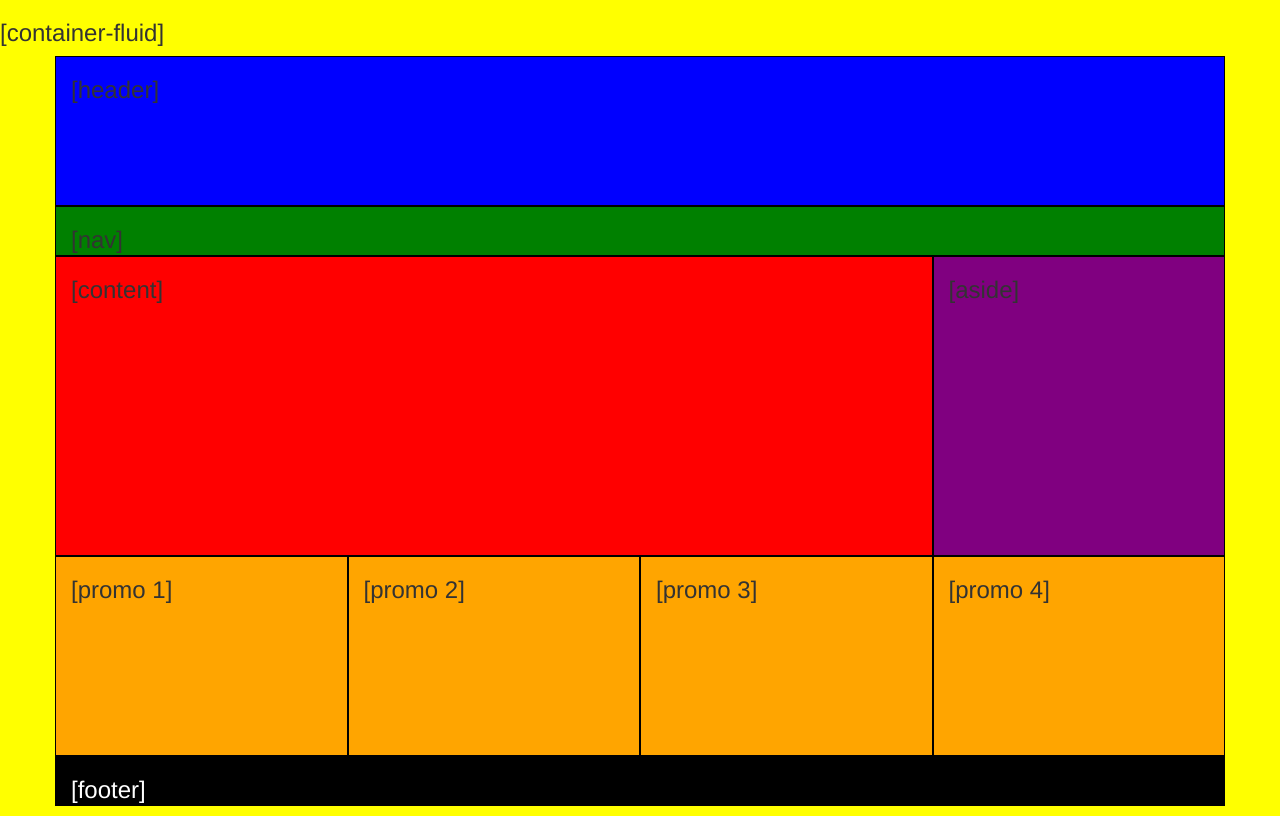
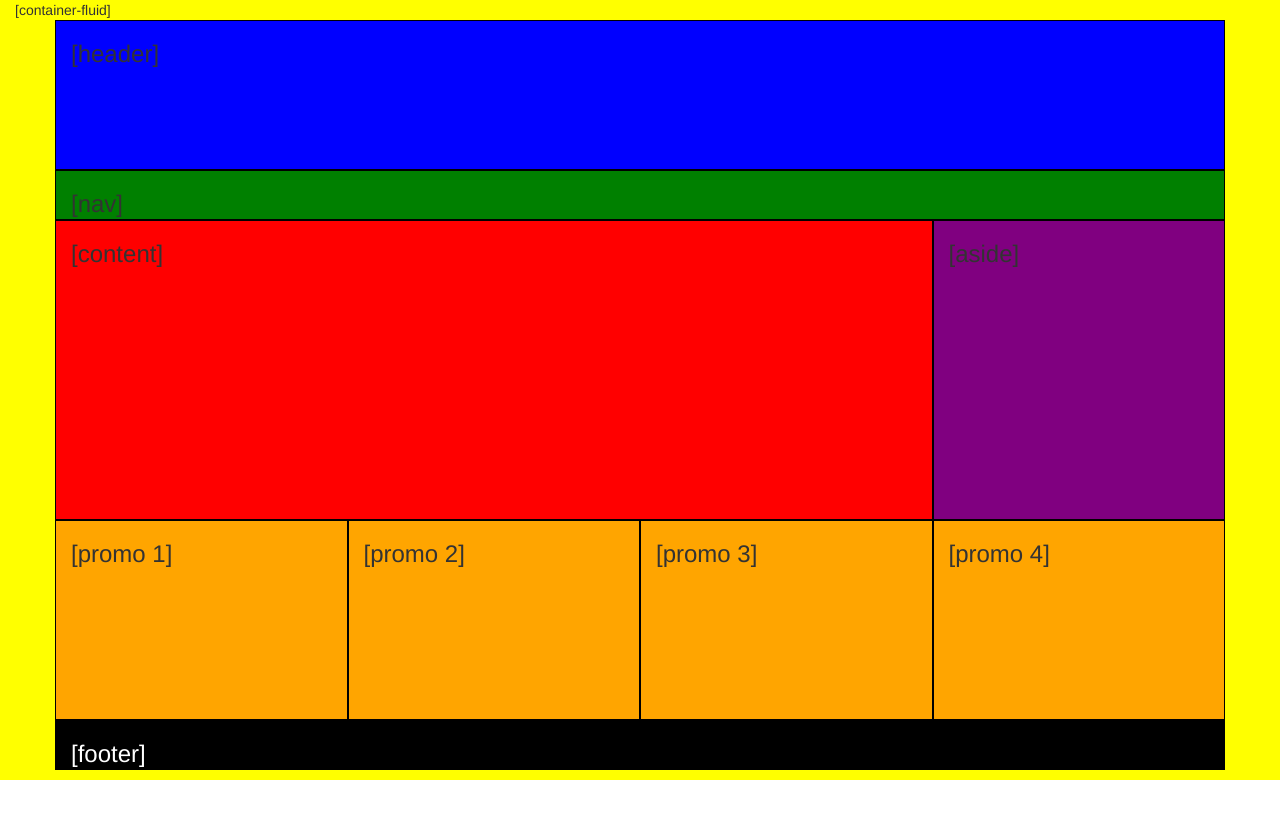
Before and after one commit to mkparker/day03gridtakehome, a plain HTML site: page index.html in a window 1280 px wide. Drawn offline with nearby package versions, Linux system fonts and the light colour scheme.

Commit message:
layout02

```diff
--- a/index.html
+++ b/index.html
@@ -18,8 +18,9 @@
 
   <div class="container-fluid">
     <div class="row">
-    <h3>[container-fluid]</h3>
-  </div>
+    <div class="col-md-12"<h3>[container-fluid]</h3></div>
+    </div>
+
 
     <div class="container" id="header">
       <div class="row" style="background-color: blue;"></div>
@@ -51,11 +52,5 @@
       <h3>[footer]</h3>
     </div>
 
-
-
-
-
-
-
 </body>
 </html>
```
